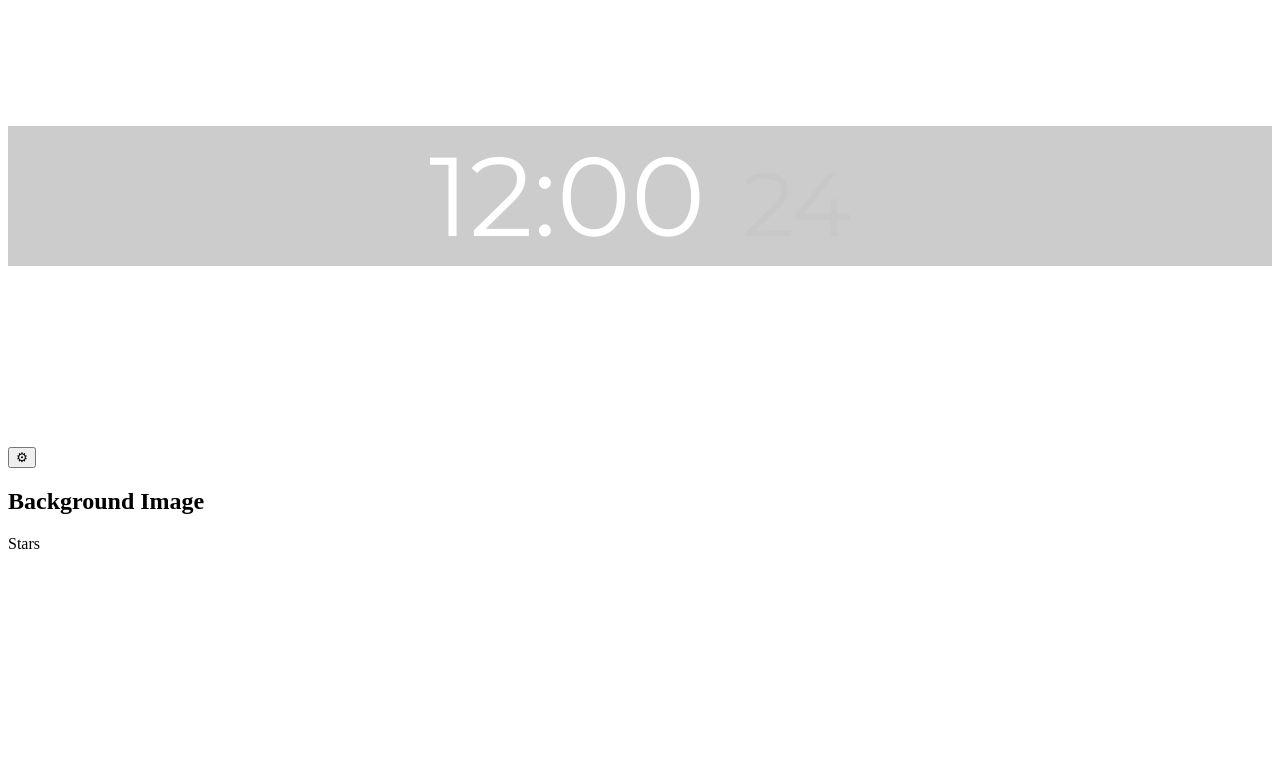
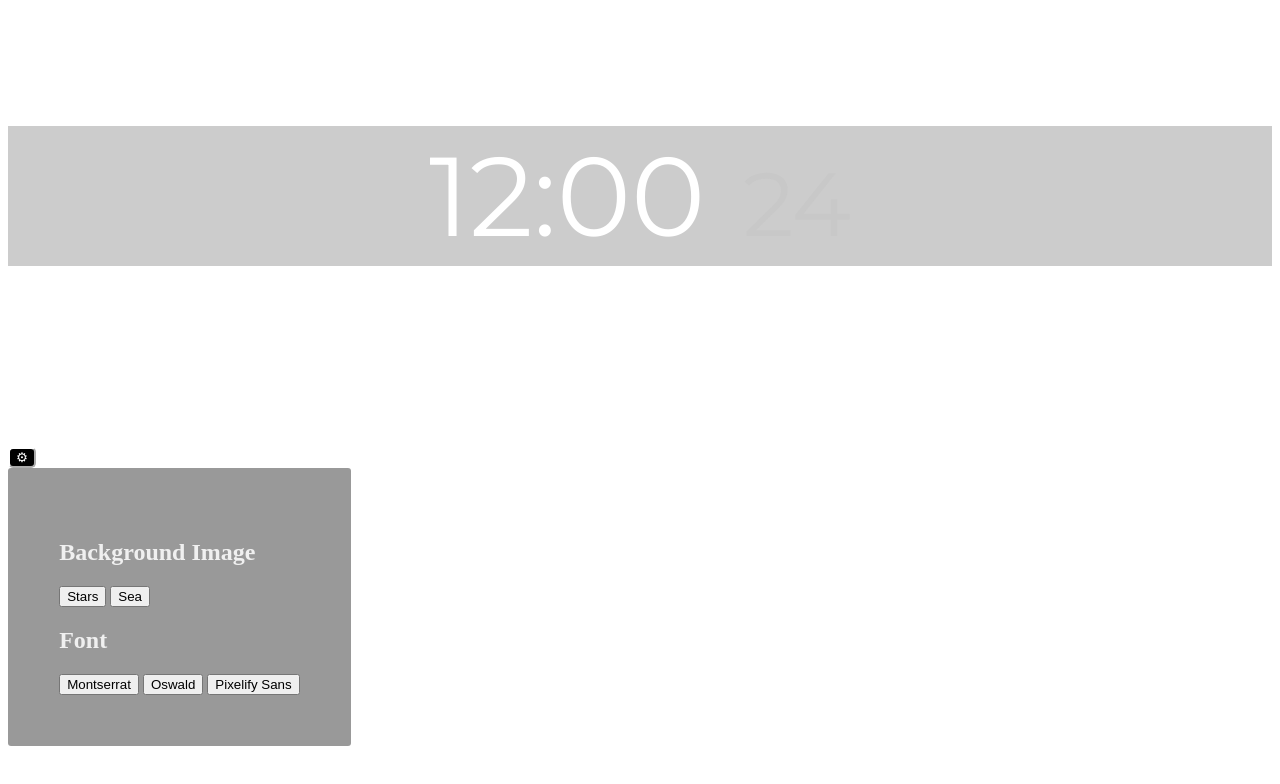
Before and after one commit to singhatulya/giant-clock, a plain HTML site: page index.html in a window 1280 px wide. Drawn offline with Linux system fonts and the light colour scheme.

Commit message:
Enhance clock app with settings and styling.
Updated the clock application to include additional settings for background images and fonts. Improved button functionality and styling.

Settings can now be toggled for visibilty

```diff
--- a/index.html
+++ b/index.html
@@ -4,16 +4,21 @@
         <link rel="preconnect" href="https://fonts.googleapis.com">
         <link rel="preconnect" href="https://fonts.gstatic.com" crossorigin>
         <link href="https://fonts.googleapis.com/css2?family=Montserrat:ital,wght@0,100..900;1,100..900&family=Oswald:wght@200..700&family=Pixelify+Sans:wght@400..700&display=swap" rel="stylesheet">
-        <title>Clock</title>
+        <title>Giant Clock</title>
         <meta charset="utf-8">
     </head>
     <body>
         <p id="time">time</p>
         <p id="date">date</p>
-        <button>⚙</button>
+        <button id="setting">⚙</button>
         <div id="settings">
             <h2>Background Image</h2>
-            <buttton id="stars">Stars</buttton>
+            <button id="stars">Stars</button>
+            <button id="sea">Sea</button>
+            <h2>Font</h2>
+            <button id="Montserrat">Montserrat</button>
+            <button id="Oswald">Oswald</button>
+            <button id="Pixelify Sans">Pixelify Sans</button>
         </div>
     </body>
     <style>
@@ -51,13 +56,24 @@
             background-position: center;
             background-repeat:repeat;
         }
-        buttons{
-            position: fixed;
-            transform: rotateX('angle');
+        #setting{
             background-color: black;
             border-color: white;
             border-radius: 5px;
+            color: white;
 
+        }
+        #settings{
+            background-color: rgba(0,0,0,0.4);
+            color: rgb(240,240,240);
+            padding: 4%;
+            border-radius: 3px;
+            transition: 0.3s ease;
+            position: fixed;
+
+        }
+        .hidden{
+            display: none;
         }
     </style>
 
@@ -76,6 +92,12 @@
                 now.toDateString();
         }
 
+        document.getElementById('setting').addEventListener("click", function(){
+            document.getElementById("settings").classList.toggle("hidden");
+        });
+
+
+
         updateClock();
         setInterval(updateClock, 1000);
     </script>
```
